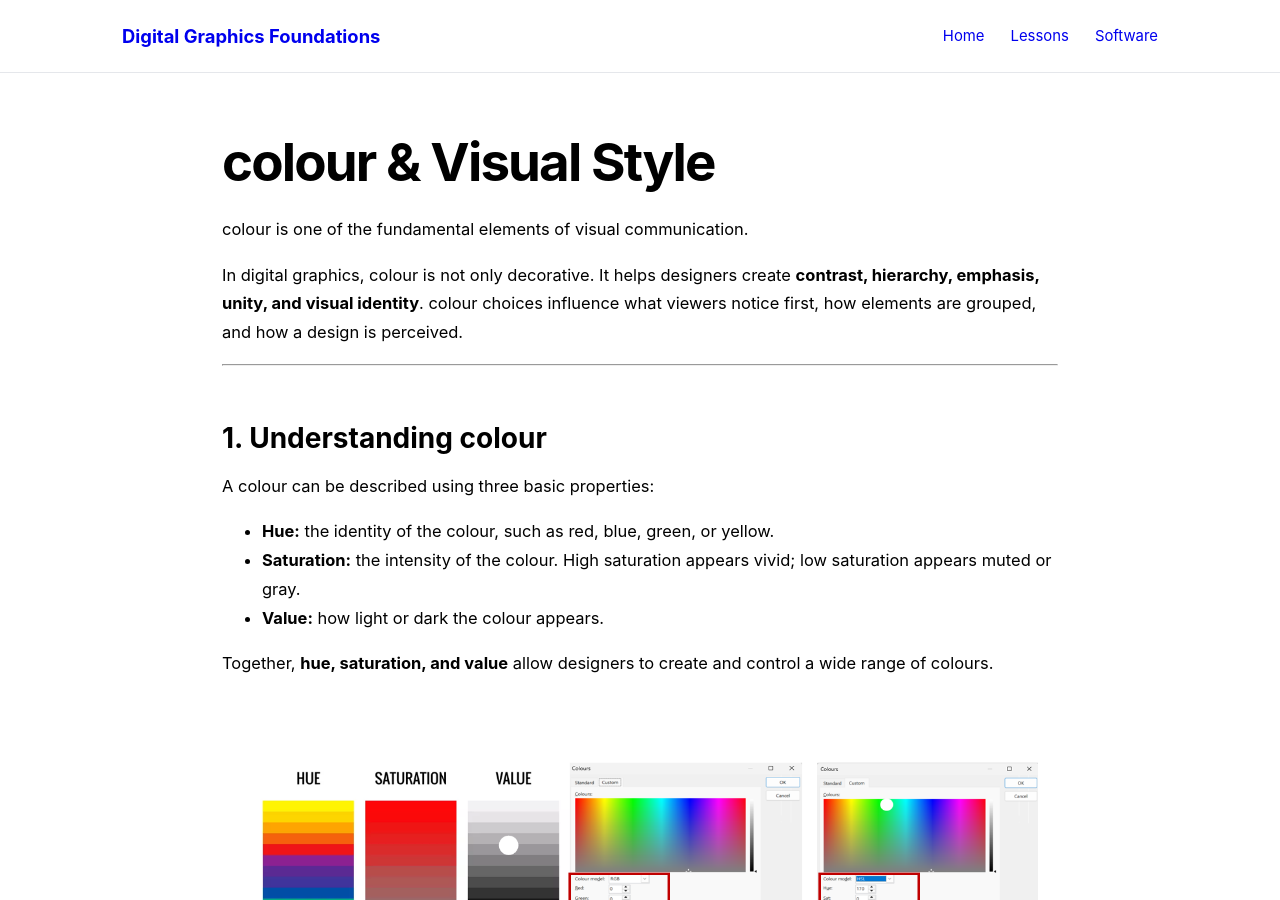
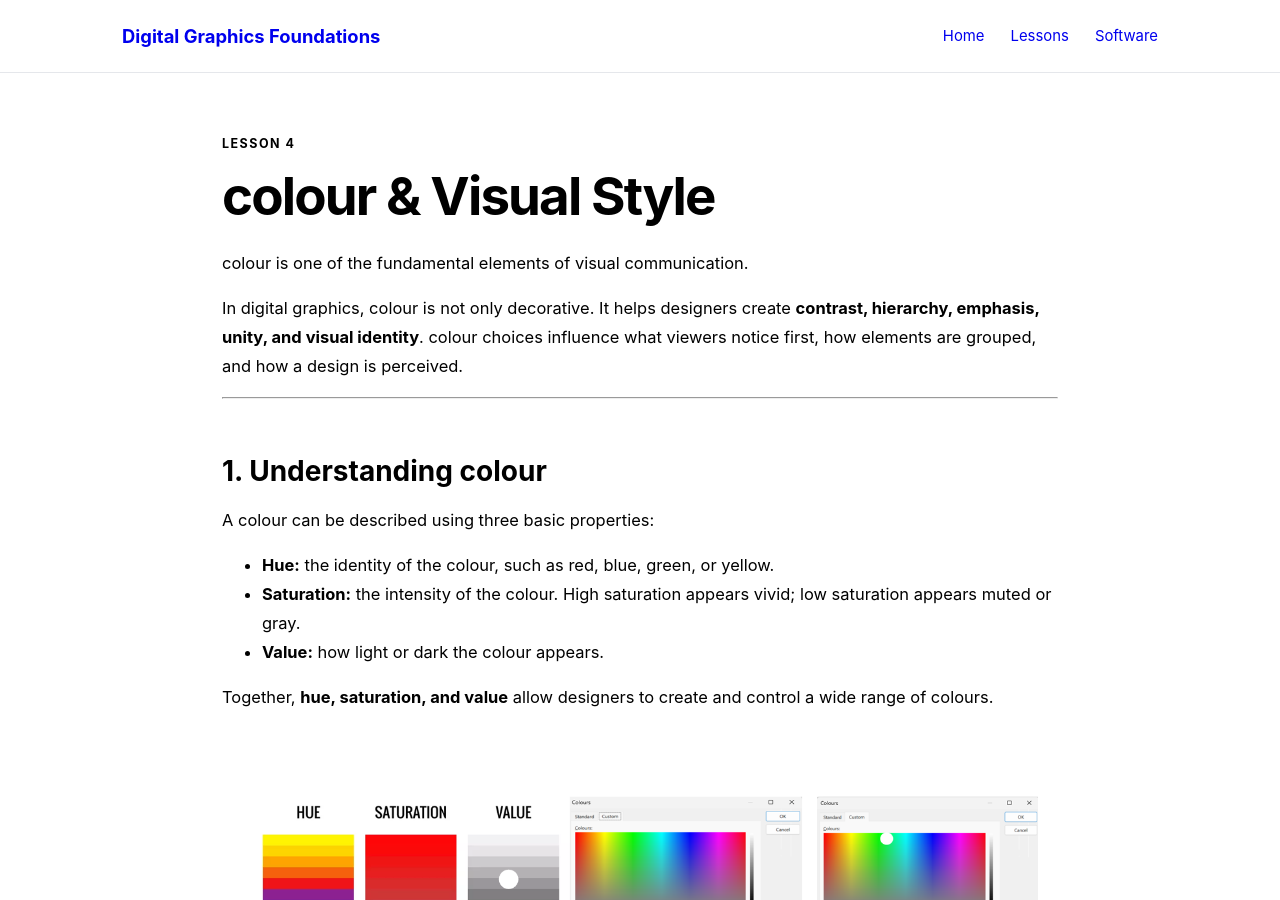
Before and after one commit to HanoCat/digital-graphics-foundations, a Jekyll site: the page built from lessons/04-color-visual-style.md, in a window 1280 px wide and 900 px high. Built offline with Jekyll 4.4.1, drawn with Linux system fonts in a browser that asks for light colours; our own code applies the rules of GitHub Pages for plain Markdown files.

Commit message:
lesson 4 link

```diff
--- a/lessons/04-color-visual-style.md
+++ b/lessons/04-color-visual-style.md
@@ -1,5 +1,7 @@
 ---
-title: "Lesson 3: colour & Visual Style"
+layout: default
+title: "colour & Visual Style"
+lesson: 4
 ---
 
 # colour & Visual Style
```
